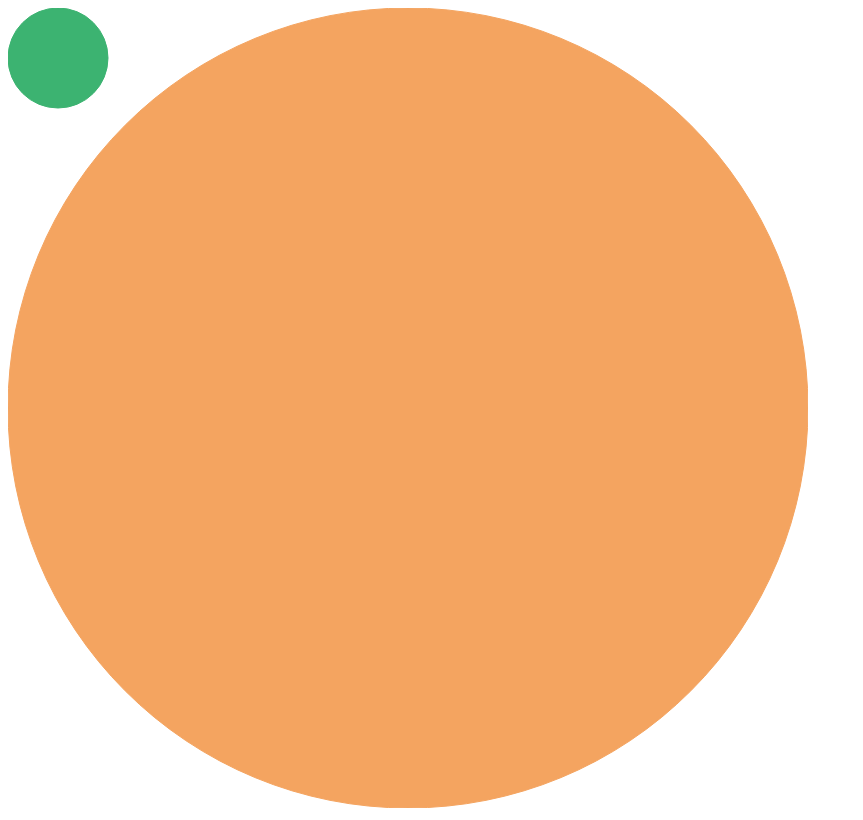
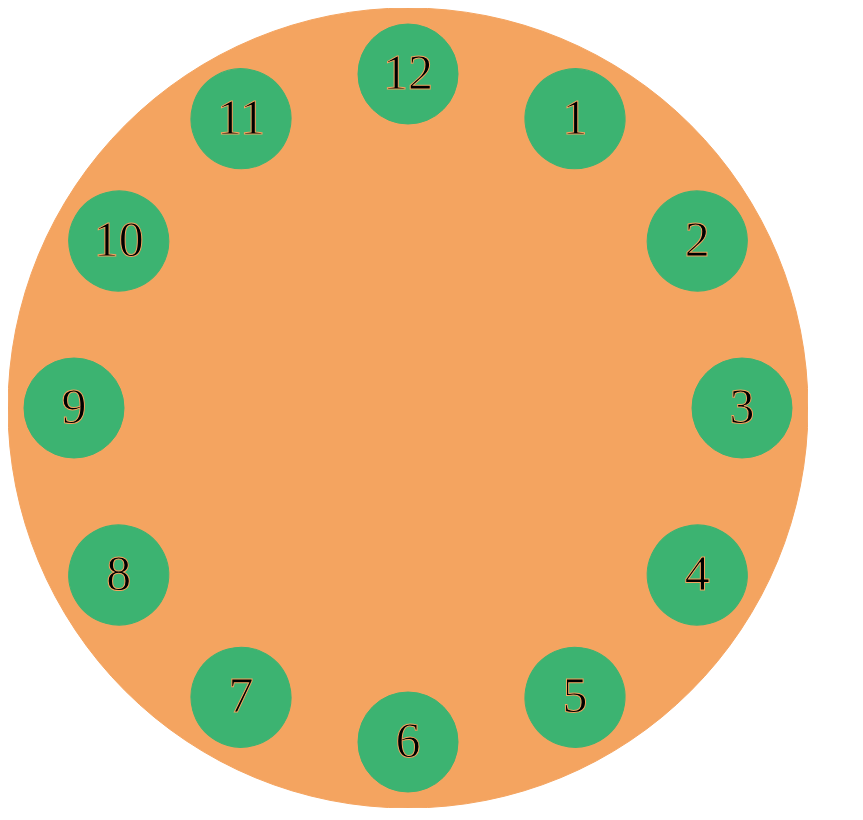
Before and after one commit to alegq/homeWorkJS, a plain HTML site: page Hw_8/Clock_svg/CLOCK_SVG.html in a window 1280 px wide. Both pictures are taken after a click on the button "Построить часы". Shown: the whole page, without its empty margins (0-863 px from the left). Drawn offline with Linux system fonts and the light colour scheme.

Commit message:
Edit clk_svg

```diff
--- a/Hw_8/Clock_svg/CLOCK_SVG.html
+++ b/Hw_8/Clock_svg/CLOCK_SVG.html
@@ -15,9 +15,9 @@
     <input id="button" type="button" value="Построить часы">
 </div>
 
-<svg id=SSS width="800" height="800"></svg>
+<svg id=SSS width="800" height="800" ></svg>
 
-<svg id=SS width="200" height="200"></svg>
+<!--<svg id=SS width="200" height="200" ></svg>-->
 
 
 
--- a/Hw_8/Clock_svg/CLOCK_SVG.js
+++ b/Hw_8/Clock_svg/CLOCK_SVG.js
@@ -41,25 +41,51 @@ function buildClock(EO){
     circle.setAttribute("ry",radiusClk);
     circle.setAttribute("cx",radiusClk);
     circle.setAttribute("cy",radiusClk);
+    //circle.setAttribute("y",300);
     SVGElem.appendChild(circle);
 
+    // SVGElem.setAttribute('y', 300);
+    // SVGElem.setAttribute('x', 300);
 
-    var containerSmallCircle= document.createElementNS(w3_org,'g');
-    containerSmallCircle.setAttribute("stroke","sandybrown");
-    containerSmallCircle.setAttribute("width","200");
-    containerSmallCircle.setAttribute("height","200");
-    SVGElem.appendChild(containerSmallCircle);
+    for (let i = 0; i<numCount; i++) {
+        var containerSmallCircle = document.createElementNS(w3_org, 'g');
+        containerSmallCircle.setAttribute("stroke", "sandybrown");
+        containerSmallCircle.setAttribute("width", "200");
+        containerSmallCircle.setAttribute("height", "200");
+        containerSmallCircle.setAttribute("transform", ' rotate(' + (-60 + i*30) + ' 400 400)')
+        //containerSmallCircle.setAttribute("transform", ' rotate('  + ' 400 400)')
+        SVGElem.appendChild(containerSmallCircle);
 
-    var smallCircle=document.createElementNS(w3_org,'ellipse');
-    smallCircle.setAttribute("stroke","mediumseagreen");
-    smallCircle.setAttribute("fill","mediumseagreen");
-    smallCircle.setAttribute("rx",radiusSmallCircle);
-    smallCircle.setAttribute("ry",radiusSmallCircle);
-    smallCircle.setAttribute("cx",radiusSmallCircle);
-    smallCircle.setAttribute("cy",radiusSmallCircle);
-    containerSmallCircle.appendChild(smallCircle);
+        var smallCircle = document.createElementNS(w3_org, 'ellipse');
+        smallCircle.setAttribute("stroke", "mediumseagreen");
+        smallCircle.setAttribute("fill", "mediumseagreen");
+        smallCircle.setAttribute("rx", radiusSmallCircle);
+        smallCircle.setAttribute("ry", radiusSmallCircle);
+        smallCircle.setAttribute("cx", 2*radiusClk - borderClk - radiusSmallCircle);
+        smallCircle.setAttribute("cy", radiusClk );
+        containerSmallCircle.appendChild(smallCircle);
 
+        var numberCircle = document.createElementNS(w3_org, 'text')
+        numberCircle.setAttribute("x", 2*radiusClk - borderClk -  radiusSmallCircle);
+        numberCircle.setAttribute("y", radiusClk + 0.3 *radiusSmallCircle );
+        numberCircle.setAttribute("font-size", radiusSmallCircle);
+        numberCircle.setAttribute("text-anchor", 'middle');
+        numberCircle.innerHTML = i+1
+        var x = 2*radiusClk - borderClk -  radiusSmallCircle
+        var y =radiusClk
+        numberCircle.setAttribute("transform", ' rotate(' + (360 + 90 - 360/numCount - i*360/numCount) + ' ' + x + ' ' + y +')')
+        //numberCircle.setAttribute("transform", ' rotate(' + 30 + '  250 250)')
+        containerSmallCircle.appendChild(numberCircle)
+//         numberCircle.style.width = diametrSmallCircle + 'px'
+//         numberCircle.style.height = diametrSmallCircle + 'px'
+//         numberCircle.innerHTML = i+1
+//         numberCircle.style.textAlign = 'center'
+//         numberCircle.style.lineHeight = diametrSmallCircle + 'px'
+//         numberCircle.style.fontSize = radiusSmallCircle + 'px'
+//         numberCircle.style.transform = ' rotate(' +  (360 - 360/numCount - i*360/numCount)  + 'deg)'
+//         smallCircle.appendChild(numberCircle)
 
+    }
 
 //     //большой круг циферблата
 //     var bigCircle = document.createElement('div')
```
